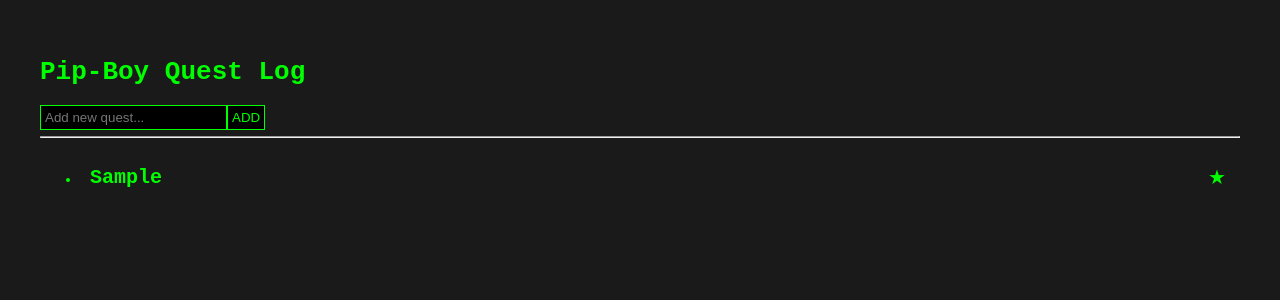
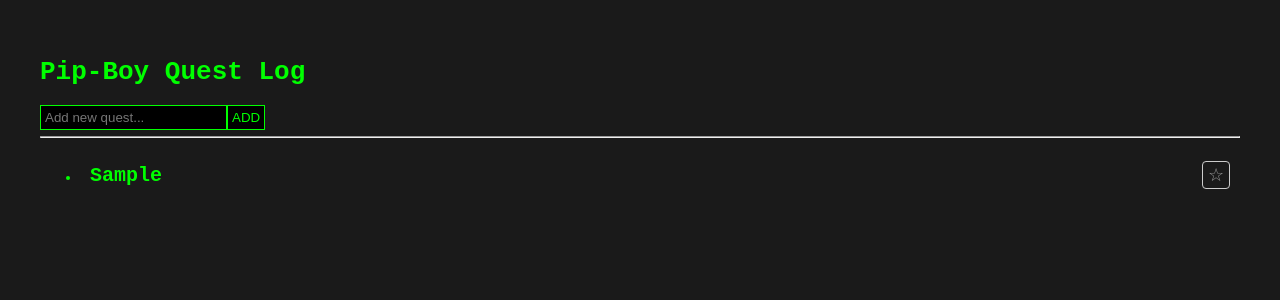
Before and after one commit to MrVladCh/pipboy-planner, a React (Create React App) app: page / in a window 1280 px wide. Both pictures are taken after typing "Sample" into the empty fields and a click on the button "ADD". Shown: the top 300 px of the page. Built offline with nearby package versions, Linux system fonts and the light colour scheme.

Commit message:
Star fix + subtask fix + enter add

```diff
--- a/src/App.js
+++ b/src/App.js
@@ -34,6 +34,7 @@
         subtasks: [],
         editing: false,
         priority: false,
+        showSubtaskInput: false,
         editText: "",
         id: Date.now(),
       },
@@ -93,6 +94,11 @@
           value={newQuest}
           onChange={(e) => setNewQuest(e.target.value)}
           placeholder="Add new quest..."
+  onKeyDown={(e) => {
+    if (e.key === "Enter" && newQuest.trim()) {
+      addQuest();
+    }
+  }}
         />
         <button onClick={addQuest} className="ml-2">ADD</button>
       </div>
@@ -157,9 +163,22 @@
                   e.stopPropagation();
                   updateQuest(quest.id, { priority: !quest.priority });
                 }}
-                style={{ marginLeft: "8px", fontSize: "20px", background: "none", border: "none", cursor: "pointer" }}
+                style={{
+                  marginLeft: "2px",
+                  width: "28px",
+                  height: "28px",
+                  fontSize: "18px",
+                  border: "1px solid #ccc",
+                  borderRadius: "4px",
+                  backgroundColor: quest.priority ? "#facc15" : "transparent",
+                  color: quest.priority ? "black" : "#999",
+                  cursor: "pointer",
+                  display: "flex",
+                  alignItems: "center",
+                  justifyContent: "center"
+                }}
               >
-                ★
+                {quest.priority ? "★" : "☆"}
               </button>
             </div>
 
@@ -168,6 +187,7 @@
                 <div style={{ marginBottom: "8px" }}>
                   <button onClick={() => updateQuest(quest.id, { editing: !quest.editing })}>EDIT</button>
                   <button onClick={() => deleteQuest(quest.id)}>DEL</button>
+                  <button onClick={() => updateQuest(quest.id, { showSubtaskInput: true })}>+</button>
                 </div>
 
                 <ul>
@@ -180,6 +200,7 @@
                       - {s.text}
                     </li>
                   ))}
+                  {quest.showSubtaskInput && (
                     <li>
                       <input
                         type="text"
@@ -187,11 +208,13 @@
                         onKeyDown={(e) => {
                           if (e.key === "Enter" && e.target.value.trim()) {
                             addSubtask(quest.id, e.target.value.trim());
+                            updateQuest(quest.id, { showSubtaskInput: false });
                             e.target.value = "";
                           }
                         }}
                       />
                     </li>
+                  )}
                 </ul>
               </div>
             )}
```
Lines whose indentation alone changed are shown as unchanged.
